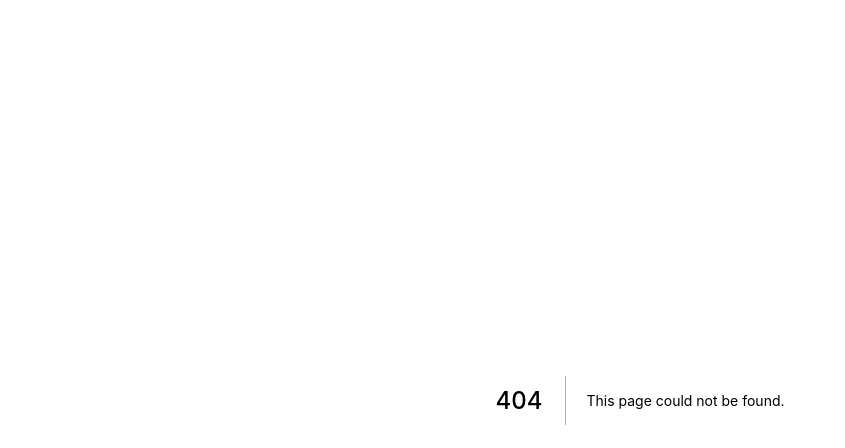
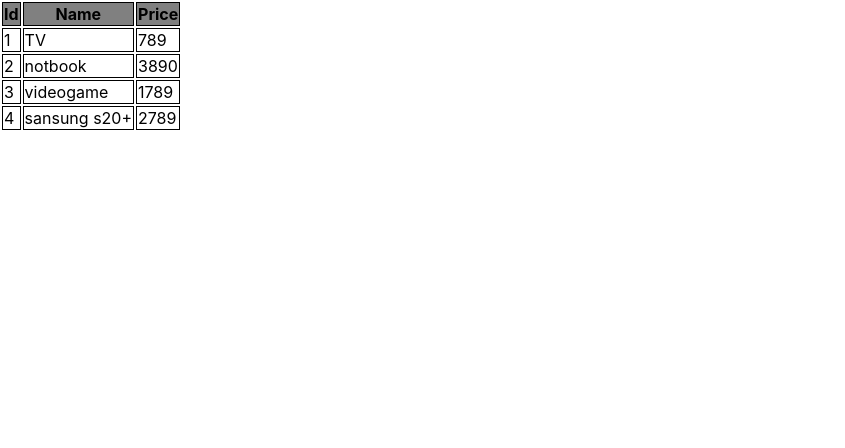
Before and after one commit to fabio21777/fabio21777-curso-nextjs-e-react, a Next.js app in the folder exercicio/: page /render/repetition02 in a window 1280 px wide. Before the commit this address had no page. Shown: the top 448 px of the page, without its empty margins (0-845 px from the left). Built offline with nearby package versions, Linux system fonts and the light colour scheme.

Commit message:
utilizando repitição com uma entidade

```diff
--- /dev/null
+++ b/exercicio/data/listProducts.js
@@ -0,0 +1,8 @@
+import Product from "../model/Product";
+
+export default [
+    new Product(1,"TV",789),
+    new Product(2,"notbook",3890),
+    new Product(3,"videogame",1789),
+    new Product(4,"sansung s20+",2789),
+]
--- /dev/null
+++ b/exercicio/model/Product.js
@@ -0,0 +1,15 @@
+export default class Product{
+    #id
+    #name
+    #price
+    constructor(id, name, price) {
+        this.#id = id
+        this.#name = name
+        this.#price = price
+    }
+    get id() { return this.#id}
+
+    get name() { return this.#name}
+
+    get price() { return this.#price}
+}
--- /dev/null
+++ b/exercicio/pages/render/repetition02.jsx
@@ -0,0 +1,35 @@
+import listProducts from "../../data/listProducts";
+var withBorder ={border: "1px solid #000",}
+
+export default function repetition02(){
+    const backgroundThead = {backgroundColor: "gray"}
+    return(
+        <div>
+            <table>
+                <thead>
+                    <tr style = {backgroundThead}>
+                        <th style={withBorder}>Id</th>
+                        <th style={withBorder}>Name</th>
+                        <th style={withBorder}>Price</th>
+                    </tr>
+                </thead>
+                <tbody>
+                    {renderline()}
+                </tbody>
+            </table>
+        </div>
+    )
+}
+
+function renderline(){
+    return listProducts.map(product => {
+        return(
+            <tr key={product.id} >
+                <td style={withBorder}>{product.id}</td>
+                <td style={withBorder}>{product.name}</td>
+                <td style={withBorder}>{product.price}</td>
+
+            </tr>
+        )
+    })
+}
```
